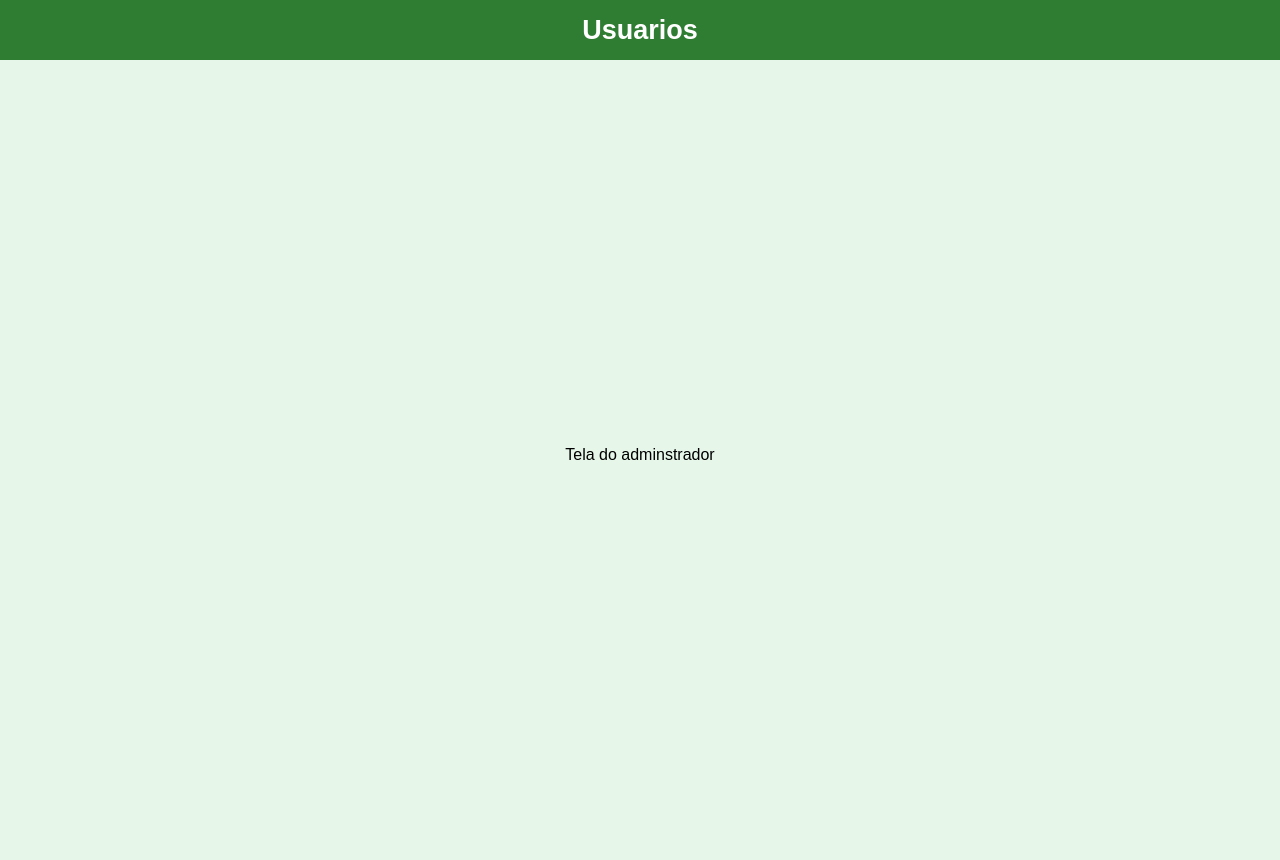
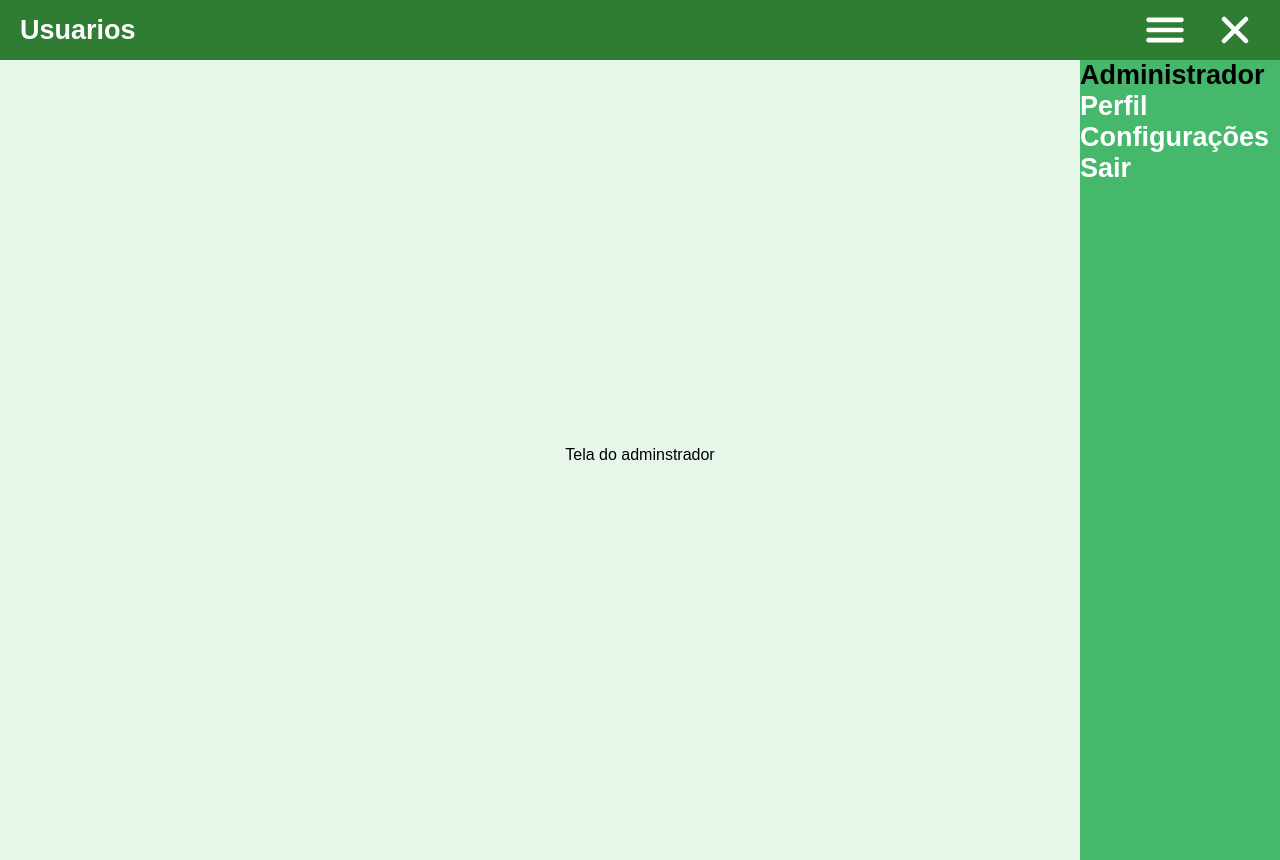
Before and after one commit to M4theus13/Front_End_Gerenciamento_de_Risco, a React (Vite) app: page /listar-usuarios in a window 1280 px wide. Built offline with nearby package versions, Linux system fonts and the light colour scheme; a web font is replaced by a local one.

Commit message:
pagina de menu

```diff
--- a/package.json
+++ b/package.json
@@ -14,6 +14,7 @@
     "jwt-decode": "^4.0.0",
     "react": "^18.3.1",
     "react-dom": "^18.3.1",
+    "react-icons": "^5.4.0",
     "react-router-dom": "^7.0.0"
   },
   "devDependencies": {
--- a/src/App.jsx
+++ b/src/App.jsx
@@ -3,8 +3,9 @@ import { BrowserRouter, Routes, Route } from 'react-router-dom'
 import Login from './pages/login/login'
 import Cadastrar from './pages/cadastrar/cadastrar'
 import GetUsuarios from './pages/listar-usuarios/getUsuarios'
-import Home from './pages/home/home'
+import PaginaInicial from './pages/pagina-inicial/paginaInicial'
 import AdminCadastrar from './pages/admin/admin-cadastrar/adminCadastrar'
+import Menu from './pages/menu/menu'
 
 function App() {
 
@@ -12,9 +13,10 @@ function App() {
     <>
       <BrowserRouter>
         <Routes>
-          <Route path='/' element={<Home></Home>}></Route>
+          <Route path='/' element={<PaginaInicial></PaginaInicial>}></Route>
           <Route path='/login' element={<Login></Login>}></Route>
           <Route path='/cadastrar' element={<Cadastrar></Cadastrar>}></Route>
+          <Route path='/menu' element={<Menu></Menu>}></Route>
           <Route path='/listar-usuarios' element={<GetUsuarios></GetUsuarios>}></Route>
           <Route path='/administrador' element={<AdminCadastrar></AdminCadastrar>}></Route>
         </Routes>
--- a/src/components/header/header.css
+++ b/src/components/header/header.css
@@ -1,4 +1,4 @@
-header {
+.header {
   background: #2E7D32;
   display: flex;
   align-items: center;
--- a/src/components/header/header.jsx
+++ b/src/components/header/header.jsx
@@ -2,7 +2,7 @@ import React from 'react'
 import './header.css'
 function header({text}) {
   return (
-    <header>
+    <header className='header'>
       <nav>
         <p>{text}</p>
       </nav>
--- a/src/components/headerPrivate/headerPrivate.css
+++ b/src/components/headerPrivate/headerPrivate.css
@@ -1,4 +1,4 @@
-header {
+.headerPrivate {
   background: #2E7D32;
   display: flex;
   align-items: center;
@@ -10,3 +10,29 @@ header {
   font-weight: 700;
   font-size: 27px;
 }
+
+.navPrivate {
+  display: flex;
+  justify-content: space-between;
+  align-items: center;
+  width: 100%;
+  padding: 0 20px;
+}
+
+.userMenu {
+  display: flex;
+  align-items: center;
+  gap: 20px;
+}
+.menuIcon {
+  font-size: 50px;
+}
+
+.menuHeader {
+  position: absolute;
+  right: 0;
+  top: 60px;
+  background-color: rgb(70, 184, 108);
+  height: 100%;
+  width: 200px;
+}
--- a/src/components/headerPrivate/headerPrivate.jsx
+++ b/src/components/headerPrivate/headerPrivate.jsx
@@ -1,16 +1,29 @@
 import React from 'react'
 import './headerPrivate.css'
-
+import { IoMenu } from "react-icons/io5";
+import { IoClose } from "react-icons/io5";
+import { Link } from 'react-router-dom';
 
 function headerPrivate({text, name}) {
 
   return (
-    <header>
-      <nav>
+    <header className='headerPrivate'>
+      <nav className='navPrivate'>
         <p>{text}</p>
-        <p>{name}</p>
+        <div className='userMenu'>
+          <p>{name}</p>
+          <IoMenu className='menuIcon' id='menu'/>
+          <IoClose className='menuIcon' id='menuClose'/>
 
+        </div>
       </nav>
+
+      <div className='menuHeader'>
+        <Link To='/listar-usuarios'><p>Administrador</p></Link>
+        <p>Perfil</p>
+        <p>Configurações</p>
+        <p>Sair</p>
+      </div>
     </header>
   )
 }
--- a/src/pages/login/login.jsx
+++ b/src/pages/login/login.jsx
@@ -63,7 +63,7 @@ function login() {
             password: inputPassword.current.value
           })
           localStorage.setItem('token', token)
-          navigate('/listar-usuarios')
+          navigate('/menu')
 
         } catch (err) {
           if (err.status === 404) {
--- /dev/null
+++ b/src/pages/menu/menu.jsx
@@ -0,0 +1,14 @@
+import React, { useEffect } from 'react'
+import HeaderPrivate from '../../components/headerPrivate/headerPrivate'
+import GetUsuarios from '../listar-usuarios/getUsuarios'
+
+
+function menu() {
+
+  return (
+    <div>menu
+    </div>
+  )
+}
+
+export default menu
--- a/src/pages/home/home.css
+++ b/src/pages/pagina-inicial/paginaInicial.css
@@ -1,3 +1,3 @@
-.home-page {
+.paginaInicial {
   height: 100vh;
 }
--- a/src/pages/home/home.jsx
+++ b/src/pages/pagina-inicial/paginaInicial.jsx
@@ -1,15 +1,15 @@
 import React from 'react'
 import Header from '../../components/header/header'
 import { Link } from 'react-router-dom'
-import './home.css'
+import './paginaInicial.css'
 
-function home() {
+function paginaInicial() {
   return (
-    <div className='home-page'>
+    <div className='paginaInicial'>
       <Header text='Pagina Principal'></Header>
       <Link to='/cadastrar'>Criar conta</Link>
     </div>
   )
 }
 
-export default home
+export default paginaInicial
```
Also changed, not shown: src/pages/menu/menu.css (added), 1 other file (tests, documents, lock files or other folders).
